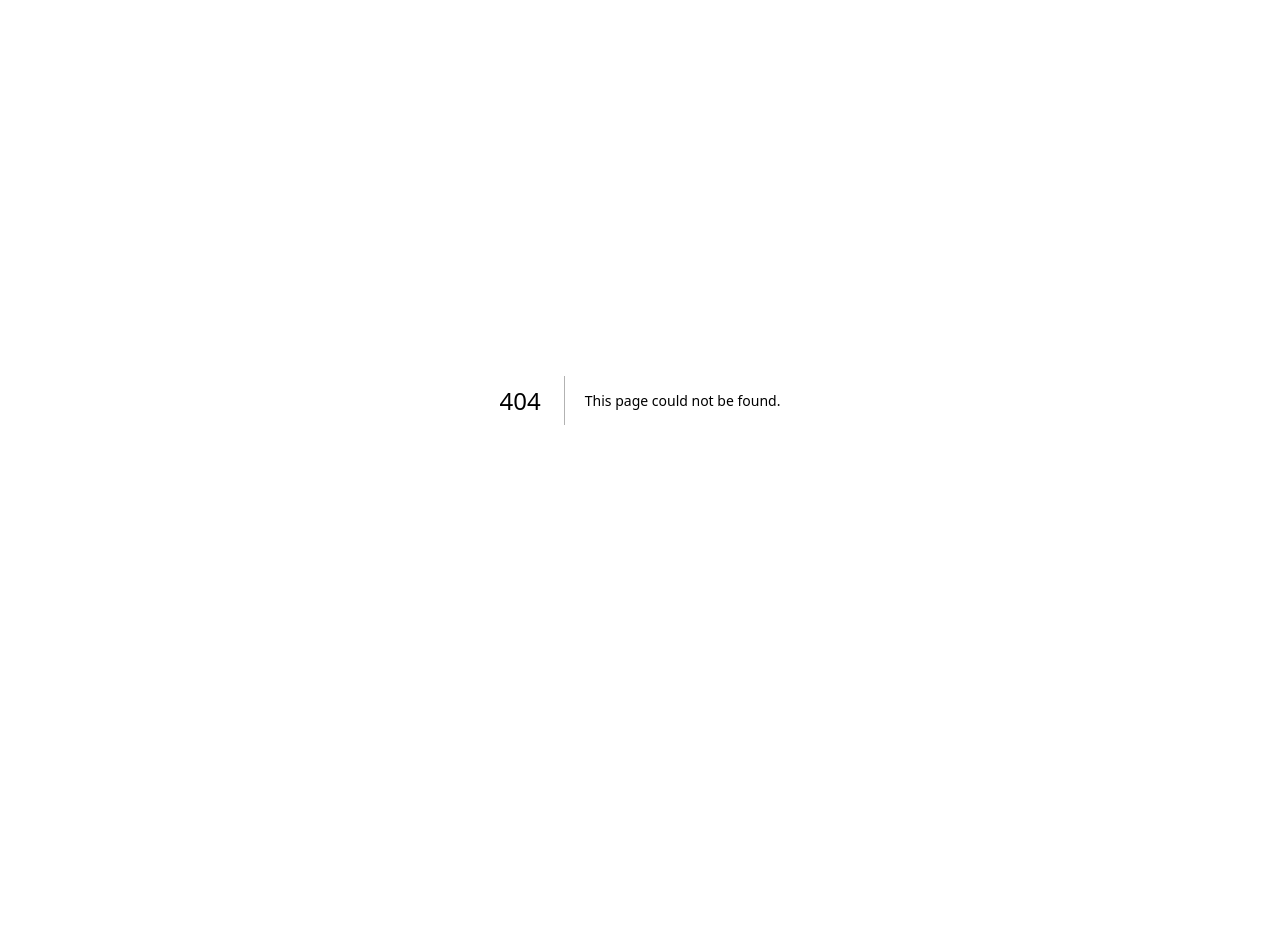
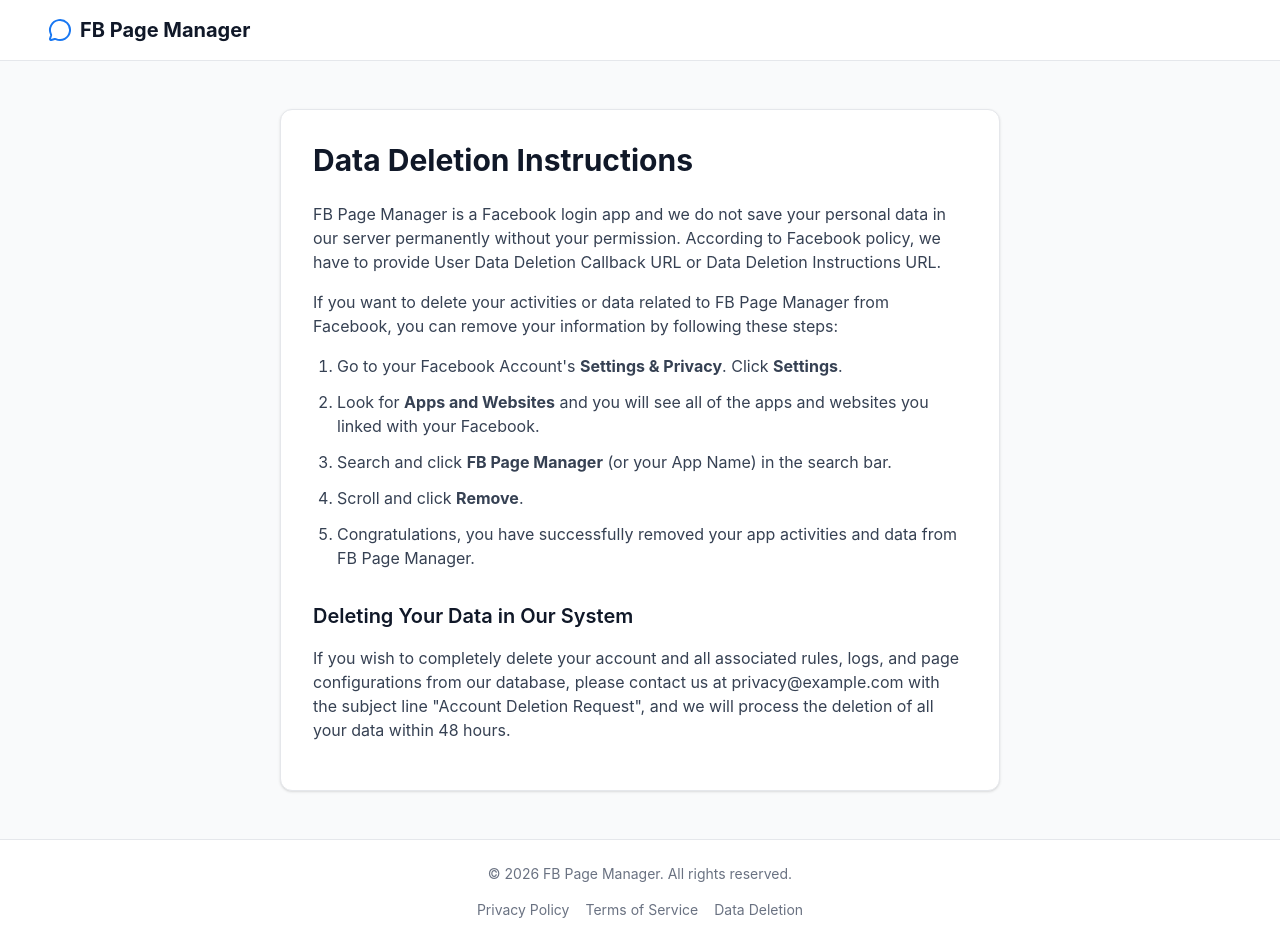
Before and after one commit to srenglaosrengone/Facebook_reply, a Next.js app: page /data-deletion in a window 1280 px wide. Before the commit this address had no page. Before the commit the page ends 800 px from the top, so only its background shows below. Built offline with nearby package versions, Linux system fonts and the light colour scheme.

Commit message:
feat: improve Facebook auth flow and onboarding
- Implement automatic re-authentication for Facebook login
- Add dedicated Setup Guide page for platform configuration
- Add Data Deletion policy page
- Standardize UI text escaping and footer links

```diff
--- a/app/dashboard/layout.tsx
+++ b/app/dashboard/layout.tsx
@@ -38,6 +38,10 @@
             <MessageCircle className="mr-3 h-5 w-5 text-gray-400" />
             Reply Rules
           </Link>
+          <Link href="/dashboard/setup" className="flex items-center px-3 py-2 text-sm font-medium rounded-md text-gray-600 hover:bg-gray-50 hover:text-gray-900">
+            <Settings className="mr-3 h-5 w-5 text-gray-400" />
+            Setup Guide
+          </Link>
         </nav>
 
         <div className="p-4 border-t border-gray-200">
--- /dev/null
+++ b/app/dashboard/setup/page.tsx
@@ -0,0 +1,84 @@
+import { ShieldCheck, Link2, Key, AlertTriangle } from 'lucide-react'
+
+export default function SetupGuidePage() {
+  return (
+    <div className="max-w-4xl mx-auto space-y-6 pb-12">
+      <div>
+        <h2 className="text-2xl font-bold text-gray-900">Platform Setup Guide</h2>
+        <p className="text-gray-600 mt-1">Follow these steps to fix connection issues and enable Webhooks.</p>
+      </div>
+
+      <div className="bg-yellow-50 border-l-4 border-yellow-400 p-4 rounded-md">
+        <div className="flex">
+          <div className="flex-shrink-0">
+            <AlertTriangle className="h-5 w-5 text-yellow-400" aria-hidden="true" />
+          </div>
+          <div className="ml-3">
+            <h3 className="text-sm font-medium text-yellow-800">Seeing &quot;localhost refused to connect&quot;?</h3>
+            <div className="mt-2 text-sm text-yellow-700">
+              <p>
+                This happens because your Supabase project&apos;s Site URL is still set to <code>http://localhost:3000</code>.
+                When Facebook redirects you back, it sends you to localhost instead of this live app.
+              </p>
+            </div>
+          </div>
+        </div>
+      </div>
+
+      <div className="bg-white rounded-xl shadow-sm border border-gray-200 overflow-hidden">
+        <div className="px-6 py-5 border-b border-gray-200 bg-gray-50 flex items-center gap-3">
+          <div className="h-8 w-8 rounded-full bg-[#1877F2] text-white flex items-center justify-center font-bold">1</div>
+          <h3 className="text-lg font-medium text-gray-900">Fix the Localhost Issue in Supabase</h3>
+        </div>
+        <div className="p-6 prose prose-blue max-w-none text-gray-600">
+          <ol className="list-decimal pl-5 space-y-2">
+            <li>Go to your <strong>Supabase Dashboard</strong>.</li>
+            <li>Navigate to <strong>Authentication &gt; URL Configuration</strong> (under Configuration).</li>
+            <li>Change the <strong>Site URL</strong> to this app&apos;s URL. Make sure it doesn&apos;t end with a slash.</li>
+            <li>Scroll down to <strong>Redirect URLs</strong> and click &quot;Add URL&quot;. Add <code>{`https://<YOUR_APP_URL>/*`}</code></li>
+          </ol>
+        </div>
+      </div>
+
+      <div className="bg-white rounded-xl shadow-sm border border-gray-200 overflow-hidden">
+        <div className="px-6 py-5 border-b border-gray-200 bg-gray-50 flex items-center gap-3">
+          <div className="h-8 w-8 rounded-full bg-[#1877F2] text-white flex items-center justify-center font-bold">2</div>
+          <h3 className="text-lg font-medium text-gray-900">Setup Facebook Webhooks</h3>
+        </div>
+        <div className="p-6 prose prose-blue max-w-none text-gray-600">
+          <ol className="list-decimal pl-5 space-y-2">
+            <li>Go to the <a href="https://developers.facebook.com/apps/" target="_blank" rel="noreferrer" className="text-[#1877F2]">Facebook Developer Dashboard</a>.</li>
+            <li>Select your App (e.g., &quot;AI Daily News&quot;).</li>
+            <li>On the left sidebar, find <strong>Webhooks</strong>. If not there, click &quot;Add Product&quot; and add Webhooks.</li>
+            <li>Select <strong>Page</strong> from the dropdown menu, then click <strong>Subscribe to this object</strong>.</li>
+            <li>
+              A dialog will appear. Enter the following:
+              <ul className="list-disc pl-5 mt-2 mb-2">
+                <li><strong>Callback URL:</strong> <code>YOUR_APP_URL/api/webhooks/facebook</code> (Replace YOUR_APP_URL with the actual domain of this site)</li>
+                <li><strong>Verify Token:</strong> The value you put in your <code>FACEBOOK_VERIFY_TOKEN</code> secret in AI Studio.</li>
+              </ul>
+            </li>
+            <li>Click <strong>Verify and Save</strong>.</li>
+            <li>After saving, scroll down the list of Webhook fields, find <strong>feed</strong>, and click <strong>Subscribe</strong>.</li>
+          </ol>
+        </div>
+      </div>
+
+      <div className="bg-white rounded-xl shadow-sm border border-gray-200 overflow-hidden">
+        <div className="px-6 py-5 border-b border-gray-200 bg-gray-50 flex items-center gap-3">
+          <div className="h-8 w-8 rounded-full bg-[#1877F2] text-white flex items-center justify-center font-bold">3</div>
+          <h3 className="text-lg font-medium text-gray-900">Verify Supabase Facebook Provider</h3>
+        </div>
+        <div className="p-6 prose prose-blue max-w-none text-gray-600">
+          <ol className="list-decimal pl-5 space-y-2">
+            <li>In Supabase, go to <strong>Authentication &gt; Providers &gt; Facebook</strong>.</li>
+            <li>Ensure the Facebook App ID and Secret match exactly what&apos;s in the Facebook Developer console.</li>
+            <li>Copy the <strong>Callback URL (for OAuth)</strong> from Supabase.</li>
+            <li>Go to Facebook Developer Dashboard &gt; <strong>Facebook Login &gt; Settings</strong>.</li>
+            <li>Paste the Supabase Callback URL into <strong>Valid OAuth Redirect URIs</strong> and save changes.</li>
+          </ol>
+        </div>
+      </div>
+    </div>
+  )
+}
--- /dev/null
+++ b/app/data-deletion/page.tsx
@@ -0,0 +1,52 @@
+import Link from 'next/link'
+import { MessageCircle } from 'lucide-react'
+
+export default function DataDeletionPage() {
+  return (
+    <div className="min-h-screen bg-gray-50 flex flex-col">
+      <header className="bg-white border-b border-gray-200 py-4 px-6 md:px-12 flex items-center justify-between">
+        <Link href="/" className="flex items-center gap-2">
+          <MessageCircle className="h-6 w-6 text-[#1877F2]" />
+          <span className="text-xl font-bold text-gray-900">FB Page Manager</span>
+        </Link>
+      </header>
+
+      <main className="flex-1 max-w-3xl mx-auto py-12 px-6">
+        <div className="bg-white p-8 rounded-xl shadow-sm border border-gray-200 prose prose-blue max-w-none">
+          <h1 className="text-3xl font-bold text-gray-900 mb-6">Data Deletion Instructions</h1>
+
+          <p className="text-gray-700 mb-4">
+            FB Page Manager is a Facebook login app and we do not save your personal data in our server permanently without your permission.
+            According to Facebook policy, we have to provide User Data Deletion Callback URL or Data Deletion Instructions URL.
+          </p>
+
+          <p className="text-gray-700 mb-4">
+            If you want to delete your activities or data related to FB Page Manager from Facebook, you can remove your information by following these steps:
+          </p>
+
+          <ol className="list-decimal pl-6 text-gray-700 mb-8 space-y-3">
+            <li>Go to your Facebook Account&apos;s <strong>Settings &amp; Privacy</strong>. Click <strong>Settings</strong>.</li>
+            <li>Look for <strong>Apps and Websites</strong> and you will see all of the apps and websites you linked with your Facebook.</li>
+            <li>Search and click <strong>FB Page Manager</strong> (or your App Name) in the search bar.</li>
+            <li>Scroll and click <strong>Remove</strong>.</li>
+            <li>Congratulations, you have successfully removed your app activities and data from FB Page Manager.</li>
+          </ol>
+
+          <h2 className="text-xl font-semibold text-gray-900 mb-4">Deleting Your Data in Our System</h2>
+          <p className="text-gray-700 mb-4">
+            If you wish to completely delete your account and all associated rules, logs, and page configurations from our database, please contact us at privacy@example.com with the subject line &quot;Account Deletion Request&quot;, and we will process the deletion of all your data within 48 hours.
+          </p>
+        </div>
+      </main>
+
+      <footer className="bg-white py-6 border-t border-gray-200 text-center text-sm text-gray-500 flex flex-col items-center gap-2">
+        <p>&copy; {new Date().getFullYear()} FB Page Manager. All rights reserved.</p>
+        <div className="flex gap-4 justify-center mt-2">
+          <Link href="/privacy" className="hover:text-gray-900 transition-colors">Privacy Policy</Link>
+          <Link href="/terms" className="hover:text-gray-900 transition-colors">Terms of Service</Link>
+          <Link href="/data-deletion" className="hover:text-gray-900 transition-colors">Data Deletion</Link>
+        </div>
+      </footer>
+    </div>
+  )
+}
--- a/app/page.tsx
+++ b/app/page.tsx
@@ -58,6 +58,7 @@
         <div className="flex gap-4">
           <a href="/privacy" className="hover:text-gray-900 transition-colors">Privacy Policy</a>
           <a href="/terms" className="hover:text-gray-900 transition-colors">Terms of Service</a>
+          <a href="/data-deletion" className="hover:text-gray-900 transition-colors">Data Deletion</a>
         </div>
       </footer>
     </div>
--- a/app/privacy/page.tsx
+++ b/app/privacy/page.tsx
@@ -18,7 +18,7 @@
 
           <h2 className="text-xl font-semibold text-gray-900 mt-8 mb-4">1. Introduction</h2>
           <p className="text-gray-700 mb-4">
-            Welcome to FB Page Manager ("we", "our", or "us"). We are committed to protecting your personal information and your right to privacy. This Privacy Policy governs the privacy policies and practices of our application.
+            Welcome to FB Page Manager (&quot;we&quot;, &quot;our&quot;, or &quot;us&quot;). We are committed to protecting your personal information and your right to privacy. This Privacy Policy governs the privacy policies and practices of our application.
           </p>
 
           <h2 className="text-xl font-semibold text-gray-900 mt-8 mb-4">2. Information We Collect</h2>
@@ -48,7 +48,7 @@
 
           <h2 className="text-xl font-semibold text-gray-900 mt-8 mb-4">5. Data Deletion and Revocation</h2>
           <p className="text-gray-700 mb-4">
-            You have full control over your data. You can delete your rules, disconnect your pages, or delete your entire account directly from your dashboard. Additionally, you can revoke our application's access at any time through your Facebook Account Settings (Business Integrations). Once access is revoked, we immediately stop receiving Webhooks and can no longer interact with your pages.
+            You have full control over your data. You can delete your rules, disconnect your pages, or delete your entire account directly from your dashboard. Additionally, you can revoke our application&apos;s access at any time through your Facebook Account Settings (Business Integrations). Once access is revoked, we immediately stop receiving Webhooks and can no longer interact with your pages.
           </p>
 
           <h2 className="text-xl font-semibold text-gray-900 mt-8 mb-4">6. Contact Us</h2>
--- a/app/terms/page.tsx
+++ b/app/terms/page.tsx
@@ -33,13 +33,13 @@
           <ul className="list-disc pl-6 text-gray-700 mb-4 space-y-2">
             <li>Provide accurate and complete information during registration.</li>
             <li>Maintain the security of your account and Facebook connection.</li>
-            <li>Use the service in compliance with Facebook's Platform Terms and Developer Policies.</li>
+            <li>Use the service in compliance with Facebook&apos;s Platform Terms and Developer Policies.</li>
             <li>Not use the service for spam, harassment, or any illegal activities.</li>
           </ul>
 
           <h2 className="text-xl font-semibold text-gray-900 mt-8 mb-4">4. Facebook Integration</h2>
           <p className="text-gray-700 mb-4">
-            Our service relies on the Facebook platform. We are not affiliated with, endorsed by, or sponsored by Facebook (Meta). Your use of the Facebook platform is subject to Facebook's own terms and policies. We are not responsible for any changes Facebook makes to its API that may affect our service functionality.
+            Our service relies on the Facebook platform. We are not affiliated with, endorsed by, or sponsored by Facebook (Meta). Your use of the Facebook platform is subject to Facebook&apos;s own terms and policies. We are not responsible for any changes Facebook makes to its API that may affect our service functionality.
           </p>
 
           <h2 className="text-xl font-semibold text-gray-900 mt-8 mb-4">5. Limitation of Liability</h2>
--- a/components/page-manager.tsx
+++ b/components/page-manager.tsx
@@ -19,7 +19,15 @@
 
   const fetchPagesFromFacebook = async () => {
     if (!providerToken) {
-      setError('Facebook access token not found. Please log out and log in again to refresh permissions.')
+      // Re-authenticate to get a fresh provider token
+      const { error: authError } = await supabase.auth.signInWithOAuth({
+        provider: 'facebook',
+        options: {
+          redirectTo: `${window.location.origin}/auth/callback?next=/dashboard/pages`,
+          scopes: 'pages_show_list,pages_manage_metadata,pages_read_engagement,pages_manage_engagement'
+        }
+      })
+      if (authError) setError(authError.message)
       return
     }
 
```
